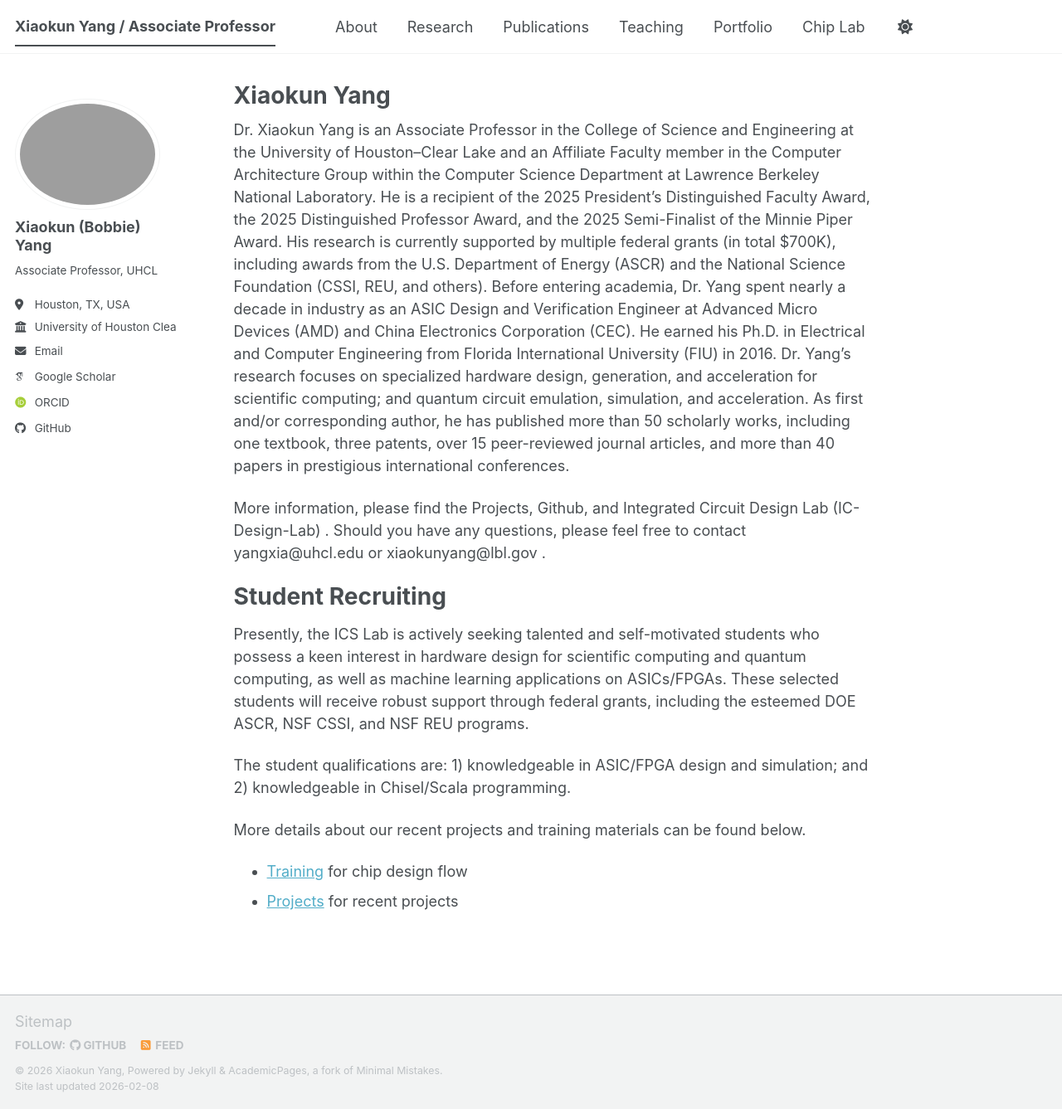
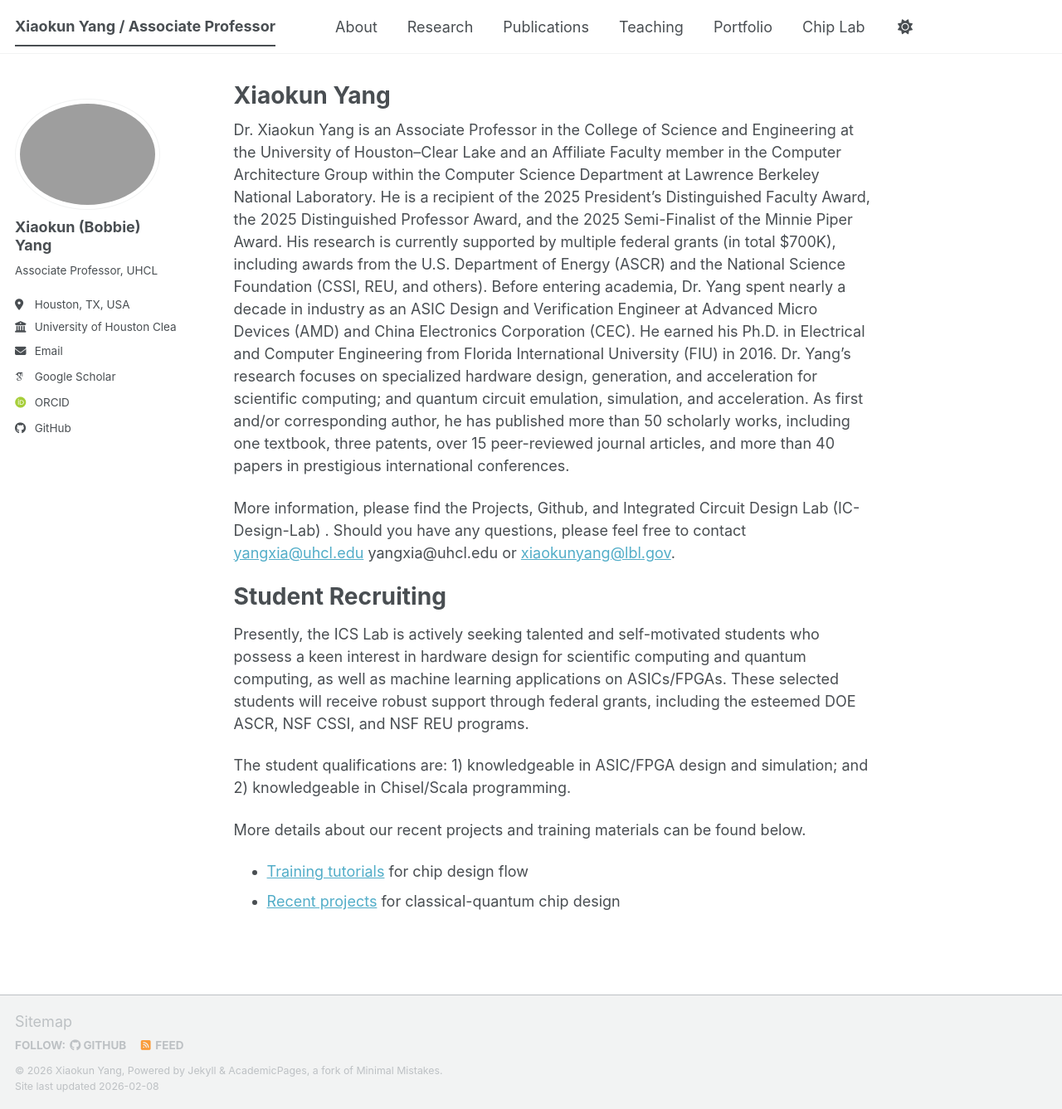
Before and after one commit to bobbieyang/bobbieyang.github.io, a Jekyll site: the page built from _pages/about.md, in a window 1280 px wide and 1337 px high. Shown: the whole window at 83% size. Built offline with Jekyll 4.4.1, drawn with Linux system fonts in a browser that asks for light colours; some web fonts are replaced; a script bundle is joined from its source files by our own code; library files that are not in the unit come from our copies.

Commit message:
Update about.md

```diff
--- a/_pages/about.md
+++ b/_pages/about.md
@@ -10,7 +10,7 @@ redirect_from:
 Dr. Xiaokun Yang is an Associate Professor in the College of Science and Engineering at the University of Houston–Clear Lake and an Affiliate Faculty member in the Computer Architecture Group within the Computer Science Department at Lawrence Berkeley National Laboratory. He is a recipient of the 2025 President’s Distinguished Faculty Award, the 2025 Distinguished Professor Award, and the 2025 Semi-Finalist of the Minnie Piper Award. His research is currently supported by multiple federal grants (in total $700K), including awards from the U.S. Department of Energy (ASCR) and the National Science Foundation (CSSI, REU, and others). Before entering academia, Dr. Yang spent nearly a decade in industry as an ASIC Design and Verification Engineer at Advanced Micro Devices (AMD) and China Electronics Corporation (CEC). He earned his Ph.D. in Electrical and Computer Engineering from Florida International University (FIU) in 2016. Dr. Yang’s research focuses on specialized hardware design, generation, and acceleration for scientific computing; and quantum circuit emulation, simulation, and acceleration. As first and/or corresponding author, he has published more than 50 scholarly works, including one textbook, three patents, over 15 peer-reviewed journal articles, and more than 40 papers in prestigious international conferences.
 
 More information, please find the Projects, Github, and Integrated Circuit Design Lab (IC-Design-Lab) .
-Should you have any questions, please feel free to contact yangxia@uhcl.edu or xiaokunyang@lbl.gov .
+Should you have any questions, please feel free to contact [yangxia@uhcl.edu](yangxia@uhcl.edu) yangxia@uhcl.edu or [xiaokunyang@lbl.gov](xiaokunyang@lbl.gov).
 
 Student Recruiting
 ======
@@ -19,5 +19,5 @@ Presently, the ICS Lab is actively seeking talented and self-motivated students
 The student qualifications are: 1) knowledgeable in ASIC/FPGA design and simulation; and 2) knowledgeable in Chisel/Scala programming.
 
 More details about our recent projects and training materials can be found below.
-- [Training](https://bobbieyang.github.io/lab/) for chip design flow
-- [Projects](https://bobbieyang.github.io/portfolio/) for recent projects
+- [Training tutorials](https://bobbieyang.github.io/lab/) for chip design flow
+- [Recent projects](https://bobbieyang.github.io/portfolio/) for classical-quantum chip design
```
